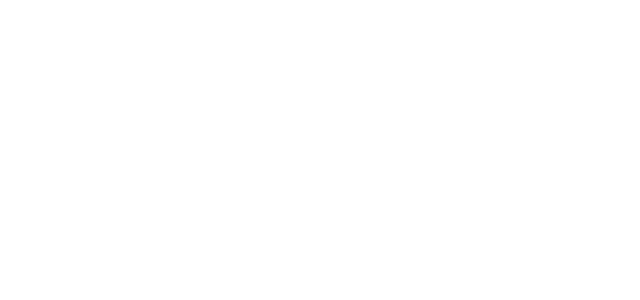
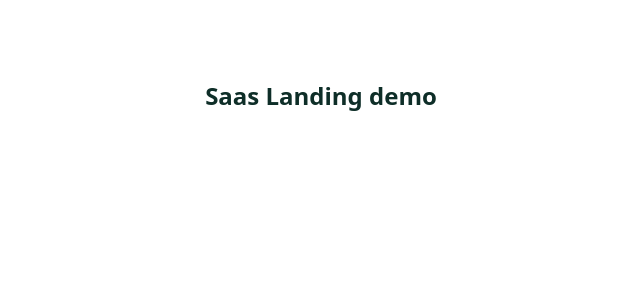
Before and after one commit to rashedInt32/launchpad-ui, a Next.js app: page / in a window 1280 px wide. Shown: the top 300 px of the page, without its empty margins (319-959 px from the left). Built offline with nearby package versions, Linux system fonts and the light colour scheme.

Commit message:
fix: Add saas landing page link into main page

```diff
--- a/app/page.tsx
+++ b/app/page.tsx
@@ -1,7 +1,13 @@
 "use client";
+
+import Link from "next/link";
 
 export default function Home() {
   return (
-    <div className="font-sans  items-center justify-items-center min-h-screen p-8 pb-20 gap-16 sm:p-20"></div>
+    <div className="font-sans  items-center justify-items-center min-h-screen p-8 pb-20 gap-16 sm:p-20">
+      <h1 className="text-2xl font-bold text-[var(--color-primary)]">
+        <Link href="variants/saas">Saas Landing demo</Link>
+      </h1>
+    </div>
   );
 }
--- a/components/headers/saas-header.tsx
+++ b/components/headers/saas-header.tsx
@@ -13,7 +13,7 @@
   }, []);
 
   return (
-    <header className="py-4 fixed top-0 left-0 z-50 w-full mx-auto">
+    <header className="py-2 fixed top-0 left-0 z-50 w-full mx-auto">
       <div
         className={`mx-auto flex items-center justify-between transition-all duration-500 ease-in-out transform  ${
           scrolled
```
